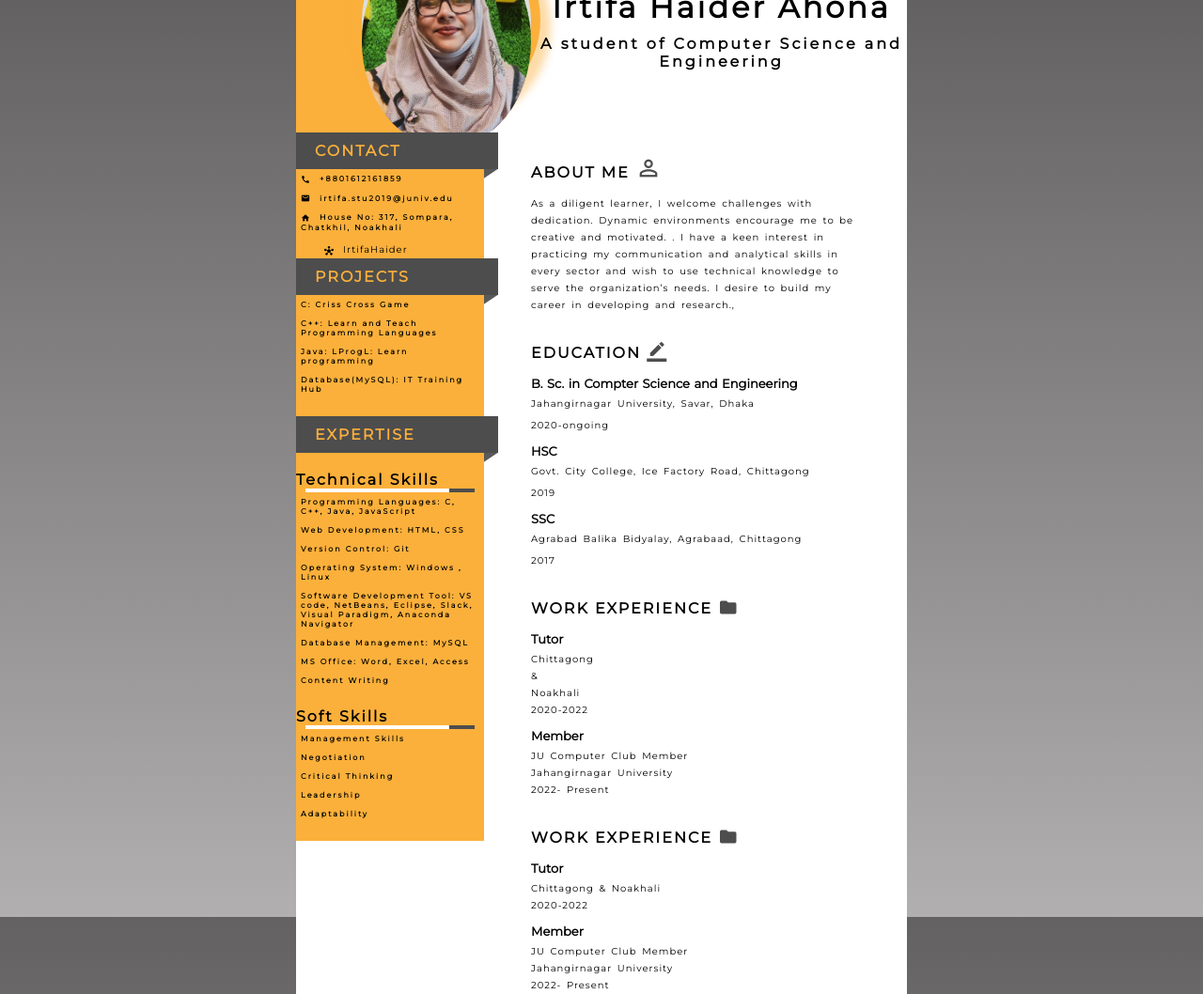
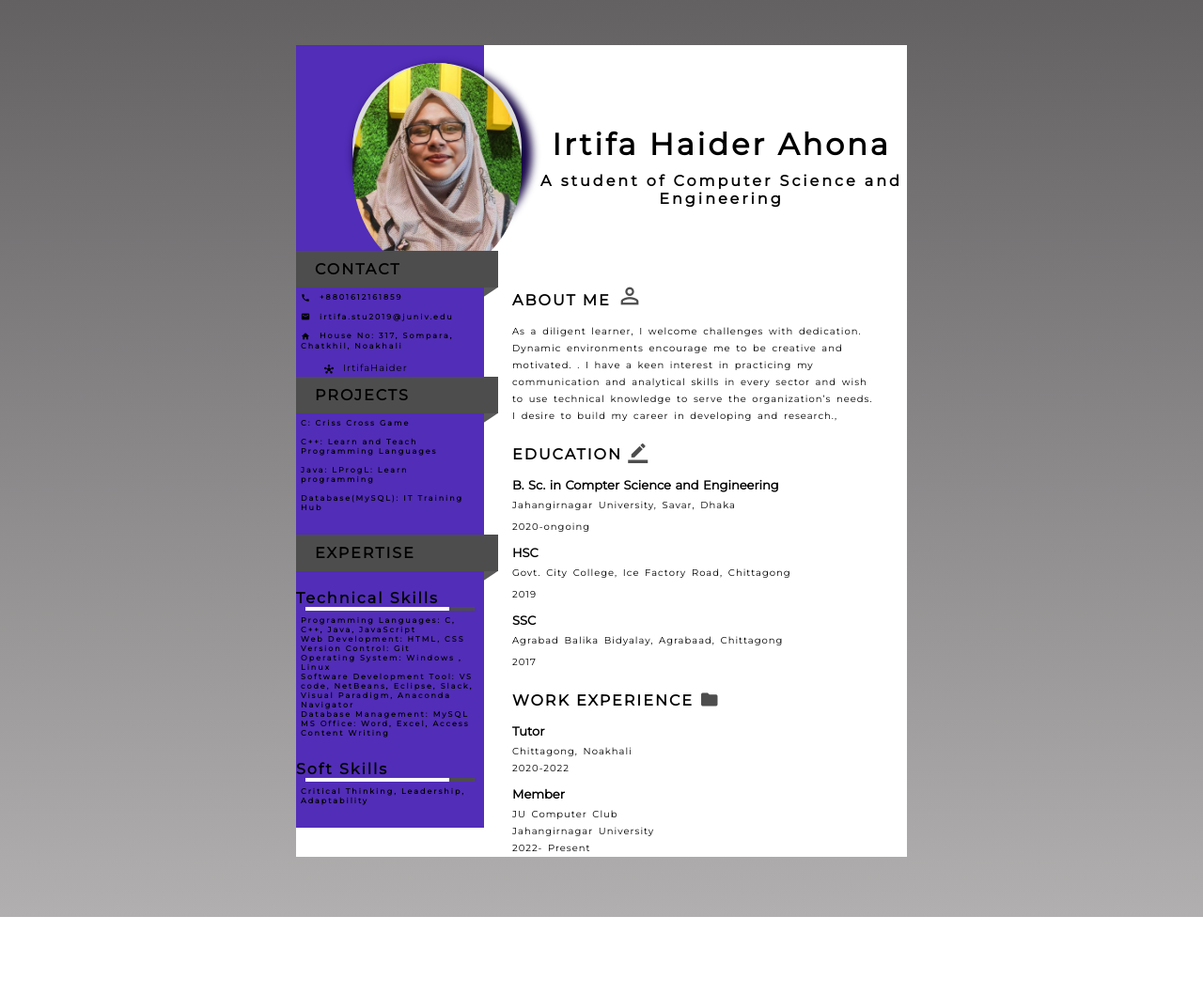
Before and after one commit to IrtifaHaider/resume, a plain HTML site: page index.html in a window 1280 px wide. Shown: the whole page at 94% size. After the commit the page ends 976 px from the top, so only its background shows below. Drawn offline with Linux system fonts and the light colour scheme.

Commit message:
Add files via upload

```diff
--- a/index.html
+++ b/index.html
@@ -2,10 +2,9 @@
 <html>
 <head>
 	<title>Resume</title>
-	<meta name="viewport" content="width=device-width, initial-scale=2.0">
+	<meta name="viewport" content="width=device-width, initial-scale=1.0">
 	<link rel="stylesheet" type="text/css" href="style.css">
 	<link href="https://fonts.googleapis.com/icon?family=Material+Icons" rel="stylesheet">
-	<script src="resumeresponse.js"></script>
 </head>
 <body>
 <div class="main">
@@ -34,36 +33,25 @@
 				</p>
 				<p class="p1">Database(MySQL): IT Training Hub
 					</p>
-
 		</div>
 		<br>
 		<div class="box-1">
 			<div class="heading">
 				<p>EXPERTISE</p>
 			</div>
-
 			<br>
 				<p>Technical Skills</p>
 				<div class="skill-container">
 					<div class="skill web"></div>
-
 			</div>
 			<p class="p1"><b>Programming Languages:</b> C, C++, Java, JavaScript<br>
-				<br>
 				<b>Web Development:</b> HTML, CSS<br>
-				<br>
 				<b>Version Control:</b> Git<br>
-				<br>
 				<b>Operating System:</b> Windows , Linux<br>
-				<br>
 				<b>Software Development Tool:</b> VS code, NetBeans, Eclipse, Slack, Visual Paradigm, Anaconda Navigator<br>
-				<br>
 				<b>Database Management:</b> MySQL<br>
-				<br>
 				<b>MS Office:</b> Word, Excel, Access<br>
-				<br>
-				<b>Content Writing</b><br>
-
+				<b>Content Writing</b>
 			</p>
 			<br>
 			<p>Soft Skills</p>
@@ -71,19 +59,12 @@
 					<div class="skill web"></div>
 
 			</div>
-			<p class="p1">Management Skills<br>
-				<br>
-				Negotiation<br>
-				<br>
-				Critical Thinking<br>
-				<br>
-				Leadership<br>
-				<br>
+			<p class="p1">
+				Critical Thinking,
+				Leadership,
 				Adaptability
 			</p>
 			<br>
-
-
 		</div>
 	</div>
 
@@ -120,20 +101,13 @@
 		<div class="box-2">
 			<h2>WORK EXPERIENCE <i class="material-icons icons3" >folder</i></h2>
 			<p class="p3">Tutor</p>
-			<p class="p2">Chittagong<br>&<br>Noakhali<br>2020-2022</p>
+			<p class="p2">Chittagong, Noakhali<br>2020-2022</p>
 				<p class="p3">Member</p>
-			<p class="p2">JU Computer Club Member
-				<br>Jahangirnagar University<br>2022- Present</p>
-		</div>
-		<div class="box-2">
-			<h2>WORK EXPERIENCE <i class="material-icons icons3" >folder</i></h2>
-			<p class="p3">Tutor</p>
-			<p class="p2">Chittagong & Noakhali<br>2020-2022</p>
-				<p class="p3">Member</p>
-			<p class="p2">JU Computer Club Member
+			<p class="p2">JU Computer Club
 				<br>Jahangirnagar University<br>2022- Present</p>
 		</div>
 	</div>
 </div>
+<script src="resumeresponse.js"></script>
 </body>
 </html>
--- a/style.css
+++ b/style.css
@@ -7,6 +7,10 @@ body{
 }
 *{
 	margin: 0px; padding: 0px; font-family: 'Montserrat', sans-serif;
+}
+.profile-img img {
+	width: 100%;
+	height: auto;
 }
 .main{
 	background-color: white;
@@ -18,7 +22,7 @@ body{
 	top: 60%;
 }
 .left{
-	background-color: #fbb03b;
+	background-color: #522db8;
 	width: 200px;
 	height: 100%;
 	float: left;
@@ -34,8 +38,8 @@ body{
 	border-radius: 50%;
 	margin-bottom: 20px;
 	margin-left: 60px;
-	border: 10px solid #fbb03b;
-	box-shadow: 6px 7px 9px 5px #fbb03b73;
+	border: 10px solid 522db8;
+	box-shadow: 6px 7px 9px 5px #170647;
 }
 .profile-img img{
 	width: 100%;
@@ -47,7 +51,7 @@ body{
 .heading{
 	background-color: #4d4d4d;
 	padding: 10px;
-	color: #fbb03b;
+	color: 522db8;
 	text-align: left;
 	padding-left: 20px;
 	margin-right: -15px;
@@ -119,8 +123,8 @@ body{
 	margin-bottom: 10px;
 }
 .box-2{
-	padding: 0px 50px;
-	margin-top: 30px;
+	padding: 0px 30px;
+	margin-top: 20px;
 }
 .p2{
 	font-size: 10px;
@@ -146,5 +150,5 @@ h2{
 	margin-top: 10px;
 }
 .p3 span{
-	color: #ff9b00; padding-left: 20px;
+	color: #522db8; padding-left: 20px;
 }
```
